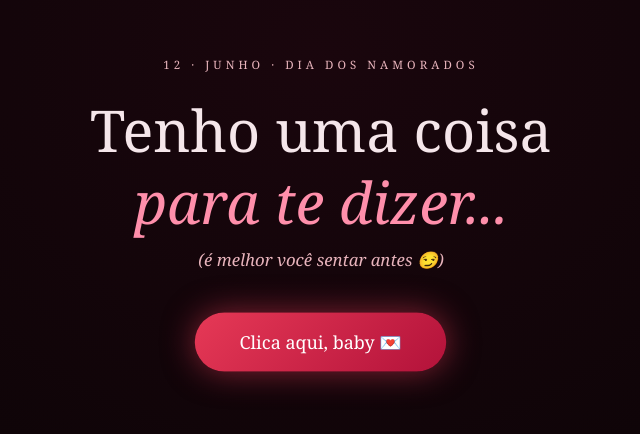
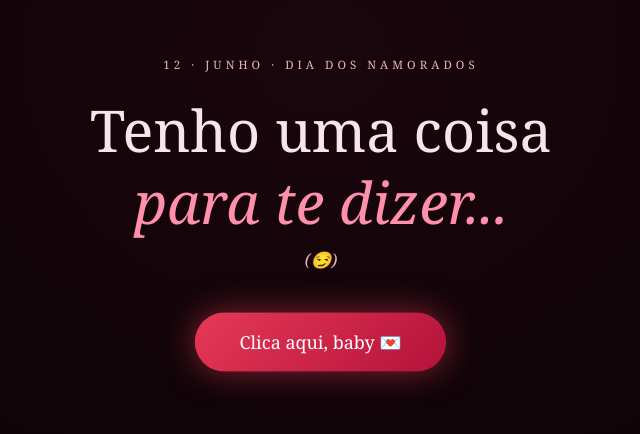
Before and after one commit to lhsantos2023-prog/namorados, a plain HTML site: page index.html in a window 1280 px wide. Shown: the part 186-620 px from the top of the page, without its empty margins (319-959 px from the left). Drawn offline with Linux system fonts and the light colour scheme.

Commit message:
Update index.html

```diff
--- a/index.html
+++ b/index.html
@@ -167,7 +167,7 @@
 <div id="intro">
   <div class="date-badge">12 · junho · dia dos namorados</div>
   <h1>Tenho uma coisa<br><em>para te dizer...</em></h1>
-  <p>(é melhor você sentar antes 😏)</p>
+  <p>(😏)</p>
   <button id="btnSurpresa">Clica aqui, baby 💌</button>
 </div>
 
```
